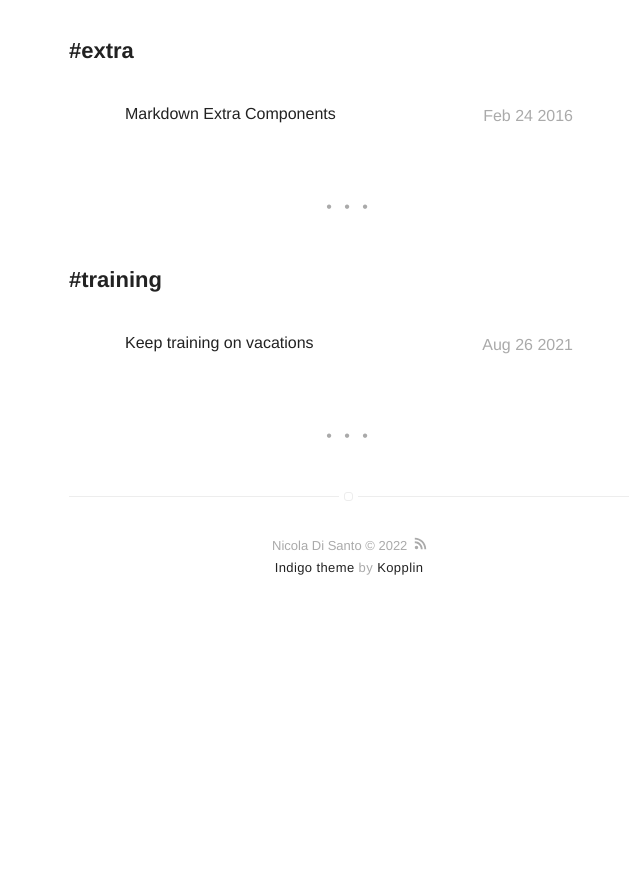
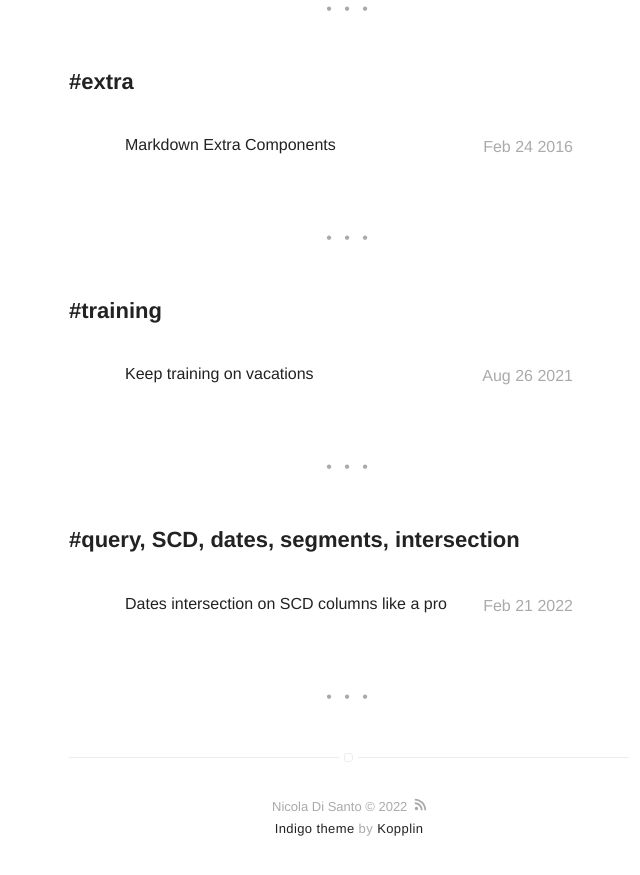
Before and after one commit to nicoDs96/hi, a Jekyll site: the page built from tags.html, in a window 1280 px wide and 900 px high, scrolled down 1395 px. Shown: the top 875 px of the window, without its empty margins (291-931 px from the left). Built offline with Jekyll 4.4.1, drawn with Linux system fonts in a browser that asks for light colours; before the commit the page ends 2035 px from its top, so only the background shows below that; part of the change alters nothing that is shown; some of the changed text lies outside the part shown.

Commit message:
Add Dates intersection on SCD columns like a pro

````diff
--- a/_layouts/default.html
+++ b/_layouts/default.html
@@ -30,6 +30,15 @@ layout: compress
     {{ scss_sheet | scssify }}
     </style>
 
+    <!-- for mathjax support -->
+    {% if page.usemathjax %}
+    <script type="text/x-mathjax-config">
+    MathJax.Hub.Config({
+    TeX: { equationNumbers: { autoNumber: "AMS" } }
+    });
+    </script>
+    <script type="text/javascript" async src="http://cdn.mathjax.org/mathjax/latest/MathJax.js?config=TeX-AMS-MML_HTMLorMML"></script>
+    {% endif %}
 </head>
 <body>
 
--- /dev/null
+++ b/_posts/2022-01-22-dates-intersection-conditions-like-a-pro-on-SCD-columns.markdown
@@ -0,0 +1,136 @@
+---
+title: "Dates intersection on SCD columns like a pro"
+layout: post
+date: 2022-02-21 23:57
+tag: query, SCD, dates, segments, intersection
+image: /assets/images/keep-training/
+headerImage: true
+usemathjax: true
+projects: false
+hidden: false # don't count this post in blog pagination
+description: "Use logic to write queries conditions. Negate the problem to get a different perspective"
+category: blog
+author: nicods
+externalLink: false
+---
+
+<!--<img class="image" src="{{ site.url }}/assets/images/keep-training/cover.png" alt="Cover Image"/>-->
+
+
+Working as Data Engineer makes you work with dates and time data a lot. Especially in the recent period where companies want to be Data-Driven, decisions are data-driven, your coffee machine is data-driven, and AI and ML require tons of data to work.
+
+In a data warehouse or data lake context, modeling data using a type of [slow changing dimenion](https://en.wikipedia.org/wiki/Slowly_changing_dimension) (SCD) is a quite popular choice.
+For example, suppose you have clients registry data, and each time a client changes his shipping address then you set the end_date of the previous shipping address and the start_date of the new record with the timestamp the modification inside the address_tbl:
+
+|client_id|shipping_address|start_timestamp|end_timestamp|
+|---------|----------------|---------------|-------------|
+|client_1|383 Trusel DriveNorth Andover, MA 01845|2015-01-14 00:00:00|2017-05-11 10:00:00|
+|client_1|91 Gates St. Valrico, FL 33594|2017-05-11 10:00:00|2999-01-01 23:59:59 |
+
+Then you know that a client_1's current shipping_address is the one satisfying the condition
+```sql
+ client_id=client_1 and
+    address_tbl.start_date <= current_date < address_tbl.end_date
+```
+
+Then you have another table called fav_payment_method telling your client's favourtie payment method:
+
+|client_id|start_timestamp|end_timestamp|payment_method|
+|---------|---------------|-------------|--------------|
+|client_1|2015-01-01 00:00:00|2016-01-01 00:00:00|at_delivery_time|
+|client_1|2016-01-01 00:00:00|2018-01-01 10:00:00|paypal|
+|client_1|2018-01-01 10:00:00|2019-01-01 23:00:00|credit card|
+|client_1|2019-01-01 23:00:00|2999-01-01 23:59:59|paypal|
+
+And, don't ask the BU why, but you have to associate to each client's shipping address his favorite payment method. How often do I see people doing that?
+Sometimes:
+```sql
+SELECT *
+FROM address_tbl at INNER JOIN fav_payment_method fpm
+    ON at.client_id = fpm.client_id
+WHERE   (at.start_timestamp >= fpm.start_timestamp AND
+        at.start_timestamp < fpm.end_timestamp) OR -- (1)
+        (at.end_timestamp >= fpm.start_timestamp AND
+        at.end_timestamp < fpm.end_timestamp)  -- (2)
+```
+That graphically is
+<img class="image" src="{{ site.url }}/assets/images/time_seg_intersection/1.png" alt="Cover Image"/>
+
+And you can clearly see that there is a case that is not covered!
+
+Other times:
+```sql
+SELECT *
+FROM address_tbl at INNER JOIN fav_payment_method fpm
+    ON at.client_id = fpm.client_id
+WHERE   (at.start_timestamp >= fpm.start_timestamp AND
+        at.start_timestamp < fpm.end_timestamp) OR -- (1)
+        (at.end_timestamp >= fpm.start_timestamp AND
+        at.end_timestamp < fpm.end_timestamp) OR -- (2 )
+        (fpm.start_timestamp >= at.start_timestamp AND
+        fpm.start_timestamp < at.end_timestamp) OR -- (3)
+        (fpm.end_timestamp >= at.start_timestamp AND
+        fpm.end_timestamp < at.end_timestamp)  -- (4)
+```
+That is like the previous image plus other two cases (still with some uncovered options!)
+<img class="image" src="{{ site.url }}/assets/images/time_seg_intersection/2.png" alt="Cover Image"/>
+
+But indeed we can be less naive than this. It turns out that the problem is a 1D segment intersection problem. Segments are your ranges of dates and you only need to take the periods that intersect. But how can we write that? And can we do it simply?
+Well, we can say that two segments intersect if and only if they not(not intersect). Ah-ah, simple right?
+
+<img class="image" src="{{ site.url }}/assets/images/time_seg_intersection/3.png" alt="Cover Image"/>
+
+
+from the picture we see that there isn't an intersection when:
+```sql
+at.start_timestamp > fpm.end_timestamp or at.end_timestamp < fpm.start_timestamp
+```
+This also means that negating this condition we obtain not(not intersect)
+```sql
+at.start_timestamp <= fpm.end_timestamp and  at.end_timestamp >= fpm.start_timestamp
+```
+
+and we can finally write a simple, clean and concise query that does exactly what we wanted:
+```sql
+SELECT *
+FROM address_tbl at INNER JOIN fav_payment_method fpm
+    ON at.client_id = fpm.client_id
+WHERE   at.start_timestamp <= fpm.end_timestamp and
+        at.end_timestamp >= fpm.start_timestamp
+```
+
+|fpm.client_id|fpm.start_timestamp|fpm.end_timestamp|fpm.payment_method|at.client_id|at.shipping_address|at.start_timestamp|at.end_timestamp|
+|-------------|-------------------|-----------------|------------------|-------------------|------------------|----------------|----------------|
+|client_1|2015-01-01 00:00:00|2016-01-01 00:00:00|at_delivery_time|client_1|383 Trusel DriveNorth Andover, MA 01845|2015-01-14 00:00:00|2017-05-11 10:00:00|
+|client_1|2016-01-01 00:00:00|2018-01-01 10:00:00|paypal|client_1|383 Trusel DriveNorth Andover, MA 01845|2015-01-14 00:00:00|2017-05-11 10:00:00|
+|client_1|2016-01-01 00:00:00|2018-01-01 10:00:00|paypal|client_1|91 Gates St. Valrico, FL 33594|2017-05-11 10:00:00|2999-01-01 23:59:59 |
+|client_1|2018-01-01 10:00:00|2019-01-01 23:00:00|credit card|client_1|91 Gates St. Valrico, FL 33594|2017-05-11 10:00:00|2999-01-01 23:59:59 |
+|client_1|2019-01-01 23:00:00|2999-01-01 23:59:59|paypal|client_1|91 Gates St. Valrico, FL 33594|2017-05-11 10:00:00|2999-01-01 23:59:59 |
+
+## "Hey there are two start_timestamp and end_timestamp and they overlap, what should I do?"
+So far so good, but then the final user of the tables says "Hey there are two start_timestamp and end_timestamp and they overlap, what should I do? Why are you data engineer always making my life difficult? I hate you guys!". It hurts our feelings each time we heard a complaint, so we go one step further and give them a unique, continuous, and coherent start_timestamp and end_timestamp. But How?
+<img class="image" src="{{ site.url }}/assets/images/time_seg_intersection/4.png" alt="Cover Image"/>
+Looking at the picture We can compute the intersection of the date segments to get the new periods for each record. The intersection of 1D segments is $$ intersection\_start\_timestamp = max(ad.start\_timestamp, fpm.start\_timestamp)$$ and $$ intersection\_end\_timestamp = min(ad.end\_timestamp, fpm.end\_timestamp)$$
+<img class="image" src="{{ site.url }}/assets/images/time_seg_intersection/5.gif" alt="Cover Image"/>
+and the final result is:
+```sql
+SELECT fpm.client_id,
+    greatest(at.start_timestamp, fpm.start_timestamp) as start_timestamp,
+    least(at.end_timestamp, fpm.end_timestamp) as end_timestamp,
+    fpm.payment_method,
+    at.shipping_address
+FROM address_tbl at INNER JOIN fav_payment_method fpm
+    ON at.client_id = fpm.client_id
+WHERE   at.start_timestamp <= fpm.end_timestamp and
+        at.end_timestamp >= fpm.start_timestamp
+```
+
+|client_id|start_timestamp|end_timestamp|payment_method|shipping_address|
+|-------------|-------------------|-----------------|------------------|-------------------|
+|client_1|2015-01-01 00:00:00|2016-01-01 00:00:00|at_delivery_time|383 Trusel DriveNorth Andover, MA 01845|
+|client_1|2016-01-01 00:00:00|2017-05-11 10:00:00|paypal|383 Trusel DriveNorth Andover, MA 01845|
+|client_1|2017-05-11 10:00:00|2018-01-01 10:00:00|paypal|91 Gates St. Valrico, FL 33594|
+|client_1|2018-01-01 10:00:00|2019-01-01 23:00:00|credit card|91 Gates St. Valrico, FL 33594|
+|client_1|2019-01-01 23:00:00|2999-01-01 23:59:59|paypal|91 Gates St. Valrico, FL 33594|
+
+Have a good query!
````
Also changed, not shown: assets/images/time_seg_intersection/1.png (added), assets/images/time_seg_intersection/2.png (added), assets/images/time_seg_intersection/3.png (added), assets/images/time_seg_intersection/4.png (added), assets/images/time_seg_intersection/5.gif (added), assets/images/time_seg_intersection/5_1.png (added), assets/images/time_seg_intersection/5_2.png (added), assets/images/time_seg_intersection/5_3.png (added), assets/images/time_seg_intersection/5_4.png (added), assets/images/time_seg_intersection/5_5.png (added).
